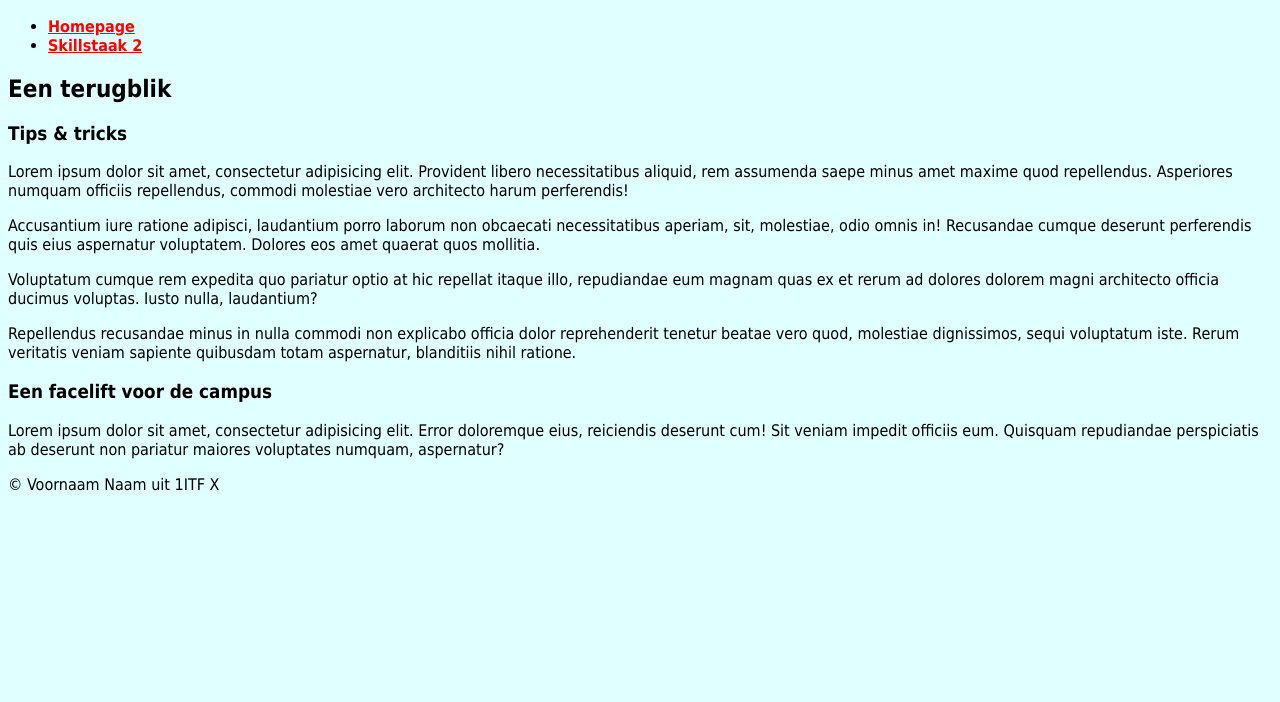
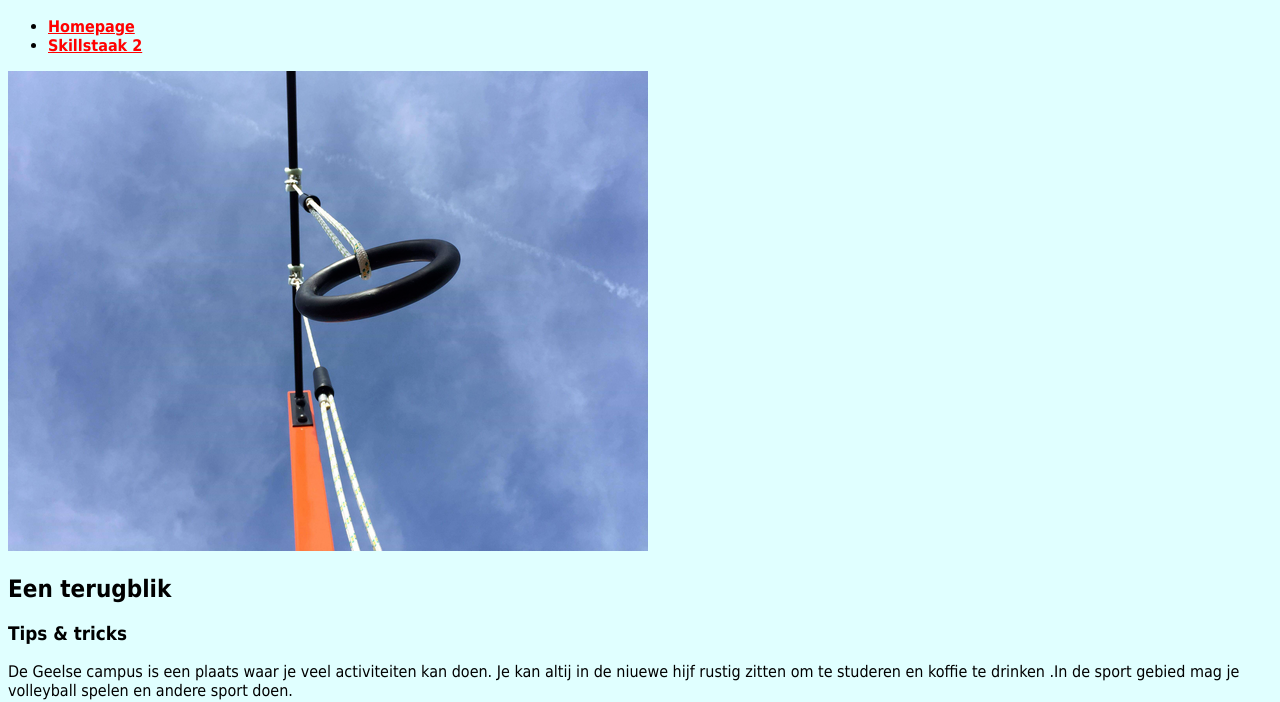
Before and after one commit to Alraas/Skilltaken, a plain HTML site: page skills2/r0730435skills2.html in a window 1280 px wide. Shown: the part 112-814 px from the top of the page. Drawn offline with Linux system fonts and the light colour scheme.

Commit message:
inhoud skills2 aangebracht

```diff
--- a/skills2/rxxxxxxxskills2.html
+++ b/skills2/r0730435skills2.html
@@ -5,6 +5,7 @@
     <meta charset="UTF-8">
     <title>Skills 2</title>
     <link rel="stylesheet" href="css/rxxxxxxx.css">
+    <meta name="viewport" content="width=device-width, initial-scale=1.0">
 </head>
 
 <body>
@@ -21,14 +22,12 @@
         </nav>
     </header>
     <section>
+       <img src="images/rsz_7d7c6ec5-d3db-44b1-b414-ab12a86fece3.png" alt="image">
         <h2>Een terugblik</h2>
         <article>
             <h3>Tips &amp; tricks</h3>
-            <p>Lorem ipsum dolor sit amet, consectetur adipisicing elit. Provident libero necessitatibus aliquid, rem assumenda saepe minus amet maxime quod repellendus. Asperiores numquam officiis repellendus, commodi molestiae vero architecto harum perferendis!</p>
-            <p>Accusantium iure ratione adipisci, laudantium porro laborum non obcaecati necessitatibus aperiam, sit, molestiae, odio omnis in! Recusandae cumque deserunt perferendis quis eius aspernatur voluptatem. Dolores eos amet quaerat quos mollitia.</p>
+            <p>De Geelse campus is een plaats waar je veel activiteiten kan doen. Je kan altij in de niuewe hijf rustig zitten om te studeren en koffie te drinken .In de sport gebied mag je  volleyball spelen en andere sport doen. </p>
 
-            <p>Voluptatum cumque rem expedita quo pariatur optio at hic repellat itaque illo, repudiandae eum magnam quas ex et rerum ad dolores dolorem magni architecto officia ducimus voluptas. Iusto nulla, laudantium?</p>
-            <p>Repellendus recusandae minus in nulla commodi non explicabo officia dolor reprehenderit tenetur beatae vero quod, molestiae dignissimos, sequi voluptatum iste. Rerum veritatis veniam sapiente quibusdam totam aspernatur, blanditiis nihil ratione.</p>
 
         </article>
         <article>
```
Also changed, not shown: skills2/images/patroon.png (added), skills2/images/rsz_7d7c6ec5-d3db-44b1-b414-ab12a86fece3.png (added).
